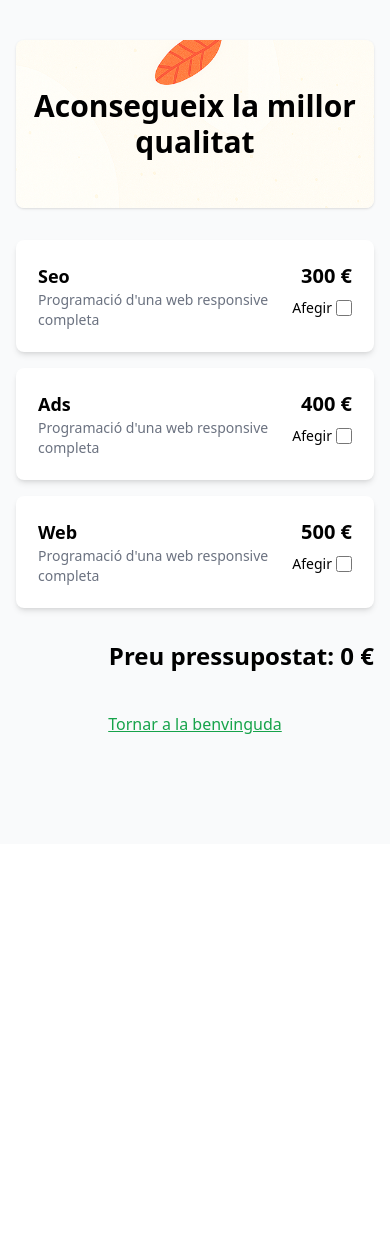
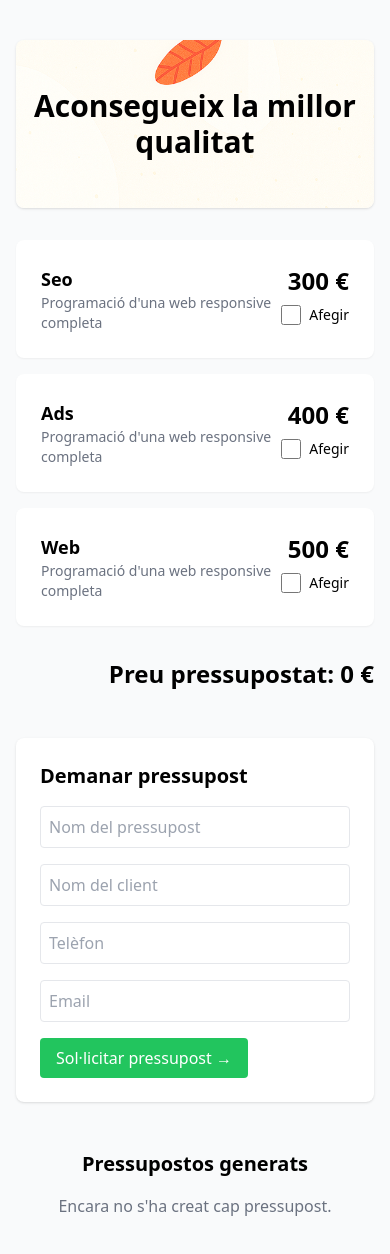
Before and after one commit to justmove1987/6-pressupostos, a React (Vite) app: page /calculadora in a window 390 px wide. Shown: the top 1254 px of the page. Before the commit the page ends 844 px from the top, so only its background shows below. Built offline with nearby package versions, Linux system fonts and the light colour scheme.

Commit message:
Upload budget card and remake links

```diff
--- a/src/Calculator.tsx
+++ /dev/null
@@ -1,99 +0,0 @@
-import { useEffect, useState } from "react";
-import { Link } from "react-router-dom";
-import ServiceCard from "./components/ServiceCard";
-
-type ServicesState = {
-  seo: boolean;
-  ads: boolean;
-  web: boolean;
-};
-
-type Service = {
-  id: keyof ServicesState;
-  name: string;
-  price: number;
-};
-
-const services: Service[] = [
-  { id: "seo", name: "Seo", price: 300 },
-  { id: "ads", name: "Ads", price: 400 },
-  { id: "web", name: "Web", price: 500 },
-];
-
-export default function Calculator() {
-  const [selected, setSelected] = useState<ServicesState>({
-    seo: false,
-    ads: false,
-    web: false,
-  });
-
-  const [pages, setPages] = useState(1);
-  const [languages, setLanguages] = useState(1);
-  const [total, setTotal] = useState(0);
-
-  const toggleService = (id: keyof ServicesState) => {
-    setSelected(prev => ({
-      ...prev,
-      [id]: !prev[id],
-    }));
-  };
-
-  useEffect(() => {
-    const baseTotal = services.reduce(
-      (sum, service) => sum + (selected[service.id] ? service.price : 0),
-      0
-    );
-
-    const webExtra = selected.web ? (pages + languages) * 30 : 0;
-
-    setTotal(baseTotal + webExtra);
-  }, [selected, pages, languages]);
-
-  return (
-    <div className="min-h-screen bg-gray-50 py-10 px-4">
-      {/* TÍTOL AMB FONS DECORATIU */}
-      <div
-        className="bg-[url('/src/assets/header-bg.png')] bg-cover bg-center text-center py-12 rounded-lg shadow mb-8"
-      >
-        <h1 className="text-3xl font-bold text-black">
-          Aconsegueix la millor qualitat
-        </h1>
-      </div>
-
-      {/* TARGETES DE SERVEIS */}
-      <div className="max-w-xl mx-auto space-y-4">
-        {services.map(service => (
-          <ServiceCard
-            key={service.id}
-            id={service.id}
-            name={service.name}
-            price={service.price}
-            selected={selected[service.id]}
-            onToggle={toggleService}
-            {...(service.id === "web" && {
-              pages,
-              languages,
-              onChangePages: setPages,
-              onChangeLanguages: setLanguages,
-            })}
-          />
-        ))}
-      </div>
-
-      {/* TOTAL */}
-      <div className="max-w-xl mx-auto mt-8 text-right text-2xl font-bold">
-        Preu pressupostat: {total} €
-      </div>
-
-      {/* ENLLAÇ PER TORNAR */}
-      <div className="text-center mt-10">
-        <Link
-          to="/"
-          className="text-green-600 underline hover:text-green-800 transition"
-        >
-          Tornar a la benvinguda
-        </Link>
-      </div>
-    </div>
-  );
-}
--- a/src/components/ServiceCard.tsx
+++ b/src/components/ServiceCard.tsx
@@ -1,19 +1,13 @@
-type ServicesState = {
-  seo: boolean;
-  ads: boolean;
-  web: boolean;
-};
-
 type Props = {
-  id: keyof ServicesState;
+  id: "seo" | "ads" | "web";
   name: string;
   price: number;
   selected: boolean;
-  onToggle: (id: keyof ServicesState) => void;
+  onToggle: (id: "seo" | "ads" | "web") => void;
   pages?: number;
   languages?: number;
-  onChangePages?: (value: number) => void;
-  onChangeLanguages?: (value: number) => void;
+  onChangePages?: (val: number) => void;
+  onChangeLanguages?: (val: number) => void;
 };
 
 export default function ServiceCard({
@@ -22,48 +16,43 @@ export default function ServiceCard({
   price,
   selected,
   onToggle,
-  pages,
-  languages,
+  pages = 1,
+  languages = 1,
   onChangePages,
   onChangeLanguages,
 }: Props) {
   return (
     <div
-      className={`bg-white shadow-md p-5 rounded-lg border-2 transition-all space-y-4 ${
+      className={`border rounded-lg p-6 shadow-sm transition-all duration-300 ${
         selected ? "border-green-400" : "border-transparent"
-      }`}
+      } bg-white`}
     >
-      <div className="flex items-start justify-between">
+      <div className="flex justify-between items-start">
         <div>
-          <h2 className="font-semibold text-lg">{name}</h2>
-          <p className="text-sm text-gray-500">
-            Programació d'una web responsive completa
-          </p>
+          <h3 className="text-lg font-semibold">{name}</h3>
+          <p className="text-sm text-gray-500">Programació d'una web responsive completa</p>
         </div>
-
-        <div className="flex flex-col items-end space-y-2">
-          <p className="text-xl font-bold">{price} €</p>
-          <label className="flex items-center space-x-1 text-sm">
-            <span>Afegir</span>
+        <div className="text-right">
+          <p className="text-2xl font-bold">{price} €</p>
+          <label className="inline-flex items-center mt-2">
             <input
               type="checkbox"
               checked={selected}
               onChange={() => onToggle(id)}
-              className="w-4 h-4 accent-green-500"
+              className="accent-green-500 w-5 h-5"
             />
+            <span className="ml-2 text-sm">Afegir</span>
           </label>
         </div>
       </div>
 
-      {/* Només per Web quan està seleccionat */}
-      {id === "web" && selected && onChangePages && onChangeLanguages && (
-        <div className="flex flex-col gap-4 pt-2 pl-4 pr-2">
-          {/* PÀGINES */}
-          <div className="flex items-center justify-between">
+      {id === "web" && selected && (
+        <div className="mt-6 space-y-4">
+          <div className="flex justify-between items-center">
             <span className="text-sm font-medium">Nombre de pàgines</span>
             <div className="flex items-center space-x-2">
               <button
-                onClick={() => onChangePages(Math.max(1, (pages || 1) - 1))}
+                onClick={() => onChangePages && onChangePages(Math.max(1, pages - 1))}
                 className="w-8 h-8 flex items-center justify-center border border-gray-300 rounded-full text-lg hover:bg-gray-100"
               >
                 –
@@ -72,22 +61,18 @@ export default function ServiceCard({
                 {pages}
               </div>
               <button
-                onClick={() => onChangePages((pages || 1) + 1)}
+                onClick={() => onChangePages && onChangePages(pages + 1)}
                 className="w-8 h-8 flex items-center justify-center border border-gray-300 rounded-full text-lg hover:bg-gray-100"
               >
                 +
               </button>
             </div>
           </div>
-
-          {/* LLENGUATGES */}
-          <div className="flex items-center justify-between">
+          <div className="flex justify-between items-center">
             <span className="text-sm font-medium">Nombre de llenguatges</span>
             <div className="flex items-center space-x-2">
               <button
-                onClick={() =>
-                  onChangeLanguages(Math.max(1, (languages || 1) - 1))
-                }
+                onClick={() => onChangeLanguages && onChangeLanguages(Math.max(1, languages - 1))}
                 className="w-8 h-8 flex items-center justify-center border border-gray-300 rounded-full text-lg hover:bg-gray-100"
               >
                 –
@@ -96,7 +81,7 @@ export default function ServiceCard({
                 {languages}
               </div>
               <button
-                onClick={() => onChangeLanguages((languages || 1) + 1)}
+                onClick={() => onChangeLanguages && onChangeLanguages(languages + 1)}
                 className="w-8 h-8 flex items-center justify-center border border-gray-300 rounded-full text-lg hover:bg-gray-100"
               >
                 +
--- a/src/main.tsx
+++ b/src/main.tsx
@@ -2,7 +2,7 @@ import React from "react";
 import ReactDOM from "react-dom/client";
 import { BrowserRouter, Routes, Route } from "react-router-dom";
 import Welcome from "./pages/Welcome";
-import Calculator from "./Calculator";
+import Calculator from "./pages/Calculator";
 import "./styles/index.css";
 
 ReactDOM.createRoot(document.getElementById("root")!).render(
--- /dev/null
+++ b/src/pages/Budgets.tsx
@@ -0,0 +1,38 @@
+import type { Budget } from "../types";
+
+export default function Budgets({ budgets }: { budgets: Budget[] }) {
+  return (
+    <div className="mt-12">
+      <h2 className="text-xl font-semibold mb-4 text-center">Pressupostos generats</h2>
+
+      {budgets.length === 0 ? (
+        <p className="text-center text-gray-500">Encara no s'ha creat cap pressupost.</p>
+      ) : (
+        <div className="space-y-6">
+          {budgets.map(b => (
+            <div
+              key={b.id}
+              className="bg-white p-6 rounded-lg shadow flex flex-col gap-4 sm:flex-row sm:justify-between"
+            >
+              <div>
+                <h3 className="text-lg font-semibold">{b.name}</h3>
+                <p className="text-sm text-gray-600">Client: {b.client}</p>
+                <p className="text-sm text-gray-600">Tel: {b.phone}</p>
+                <p className="text-sm text-gray-600">Email: {b.email}</p>
+              </div>
+              <div className="text-sm">
+                <p className="font-medium">Serveis:</p>
+                <ul className="list-disc list-inside">
+                  {b.services.map((s, i) => (
+                    <li key={i}>{s}</li>
+                  ))}
+                </ul>
+              </div>
+              <div className="text-right text-xl font-bold">{b.total} €</div>
+            </div>
+          ))}
+        </div>
+      )}
+    </div>
+  );
+}
--- /dev/null
+++ b/src/pages/Calculator.tsx
@@ -0,0 +1,132 @@
+import { useState, useEffect } from "react";
+import ServiceCard from "../components/ServiceCard";
+import Budgets from "./Budgets";
+import type { Budget, ServicesState } from "../types";
+
+const services = [
+  { id: "seo", name: "Seo", price: 300 },
+  { id: "ads", name: "Ads", price: 400 },
+  { id: "web", name: "Web", price: 500 },
+];
+
+export default function Calculator() {
+  const [selected, setSelected] = useState<ServicesState>({ seo: false, ads: false, web: false });
+  const [pages, setPages] = useState(1);
+  const [languages, setLanguages] = useState(1);
+  const [total, setTotal] = useState(0);
+
+  const [form, setForm] = useState({ name: "", client: "", phone: "", email: "" });
+  const [budgets, setBudgets] = useState<Budget[]>(() => {
+    const saved = localStorage.getItem("budgets");
+    return saved ? JSON.parse(saved) : [];
+  });
+
+  useEffect(() => {
+    const base = services.reduce(
+      (sum, s) => sum + (selected[s.id as keyof ServicesState] ? s.price : 0),
+      0
+    );
+    const webExtra = selected.web ? (pages + languages) * 30 : 0;
+    setTotal(base + webExtra);
+  }, [selected, pages, languages]);
+
+  useEffect(() => {
+    localStorage.setItem("budgets", JSON.stringify(budgets));
+  }, [budgets]);
+
+  const handleCreate = () => {
+    const chosenServices = services
+      .filter(s => selected[s.id as keyof ServicesState])
+      .map(s => s.name + (s.id === "web" ? ` (${pages} pàgines, ${languages} llenguatges)` : ""));
+
+    const newBudget: Budget = {
+      id: Date.now(),
+      name: form.name,
+      client: form.client,
+      phone: form.phone,
+      email: form.email,
+      services: chosenServices,
+      total,
+      webConfig: selected.web ? { pages, languages } : undefined,
+    };
+
+    setBudgets(prev => [...prev, newBudget]);
+    setForm({ name: "", client: "", phone: "", email: "" });
+    setSelected({ seo: false, ads: false, web: false });
+    setPages(1);
+    setLanguages(1);
+  };
+
+  return (
+    <div className="min-h-screen bg-gray-50 py-10 px-4">
+      <div className="bg-[url('/src/assets/header-bg.png')] bg-cover bg-center text-center py-12 rounded-lg shadow mb-8">
+        <h1 className="text-3xl font-bold text-black">Aconsegueix la millor qualitat</h1>
+      </div>
+
+      <div className="max-w-xl mx-auto space-y-4">
+        {services.map(service => (
+          <ServiceCard
+            key={service.id}
+            id={service.id as keyof ServicesState}
+            name={service.name}
+            price={service.price}
+            selected={selected[service.id as keyof ServicesState]}
+            onToggle={id => setSelected(prev => ({ ...prev, [id]: !prev[id] }))}
+            {...(service.id === "web" && {
+              pages,
+              languages,
+              onChangePages: setPages,
+              onChangeLanguages: setLanguages,
+            })}
+          />
+        ))}
+      </div>
+
+      <div className="max-w-xl mx-auto mt-8 text-right text-2xl font-bold">
+        Preu pressupostat: {total} €
+      </div>
+
+      <div className="max-w-xl mx-auto mt-12 mb-8 bg-white p-6 rounded-lg shadow space-y-4">
+        <h2 className="text-xl font-semibold">Demanar pressupost</h2>
+        <div className="grid grid-cols-1 sm:grid-cols-2 gap-4">
+          <input
+            type="text"
+            placeholder="Nom del pressupost"
+            value={form.name}
+            onChange={e => setForm({ ...form, name: e.target.value })}
+            className="border p-2 rounded"
+          />
+          <input
+            type="text"
+            placeholder="Nom del client"
+            value={form.client}
+            onChange={e => setForm({ ...form, client: e.target.value })}
+            className="border p-2 rounded"
+          />
+          <input
+            type="text"
+            placeholder="Telèfon"
+            value={form.phone}
+            onChange={e => setForm({ ...form, phone: e.target.value })}
+            className="border p-2 rounded"
+          />
+          <input
+            type="email"
+            placeholder="Email"
+            value={form.email}
+            onChange={e => setForm({ ...form, email: e.target.value })}
+            className="border p-2 rounded"
+          />
+        </div>
+        <button
+          className="bg-green-500 text-white px-4 py-2 rounded hover:bg-green-600"
+          onClick={handleCreate}
+        >
+          Sol·licitar pressupost →
+        </button>
+      </div>
+
+      <Budgets budgets={budgets} />
+    </div>
+  );
+}
--- /dev/null
+++ b/src/types.ts
@@ -0,0 +1,19 @@
+export type ServicesState = {
+  seo: boolean;
+  ads: boolean;
+  web: boolean;
+};
+
+export type Budget = {
+  id: number;
+  name: string;
+  client: string;
+  phone: string;
+  email: string;
+  services: string[];
+  webConfig?: {
+    pages: number;
+    languages: number;
+  };
+  total: number;
+};
```
Also changed, not shown: src/pages/Welcome.tsx (+2 -8 lines).
